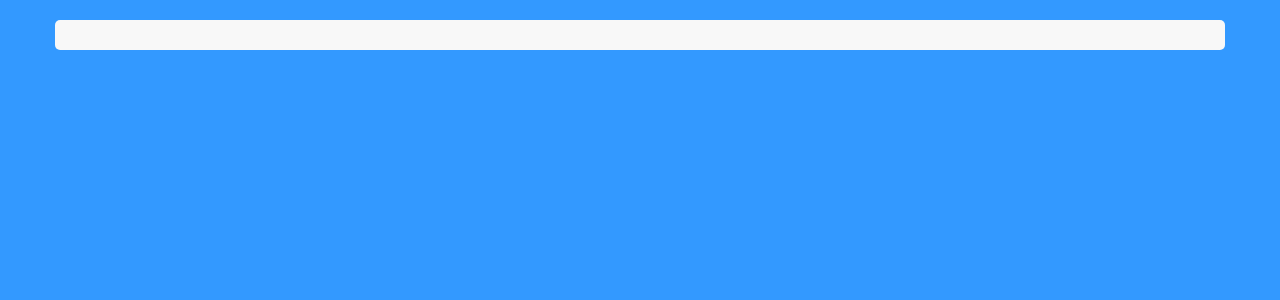
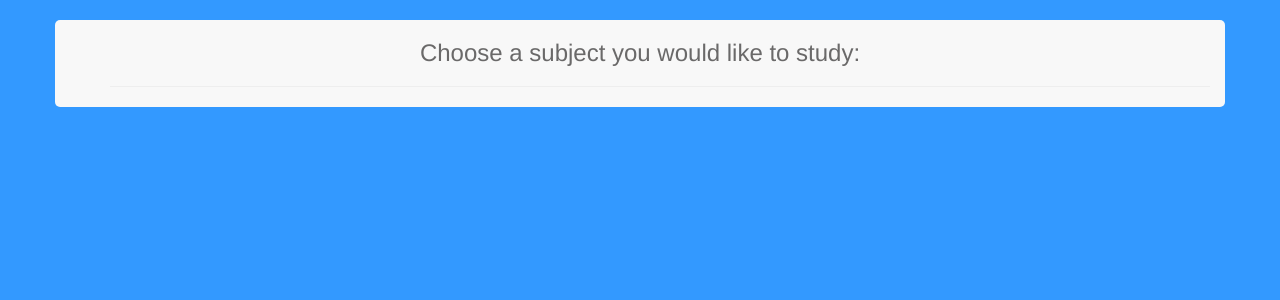
Before and after one commit to AsicsKoki/danica, a PHP site: page /study.php in a window 1280 px wide. Shown: the part 64-364 px from the top of the page. Run offline with PHP 8.4, Linux system fonts and the light colour scheme; the visitor is signed in with stand-in values (Sample User, id 1); data that the repository does not hold is empty; some libraries are stand-ins or nearby versions.

Commit message:
-dodala linije i tako to, za dizajn samo

```diff
--- a/study.php
+++ b/study.php
@@ -55,13 +55,14 @@
 		</div>
 		<div class="container">
 			<div class="row">
-				<div class="col-md-12 col-lg-12 col-sm-12 col-xs-12 content"><br/>
-					<ul>
+				<div class="col-md-12 col-lg-12 col-sm-12 col-xs-12 content">
+					<center><h3 content>Choose a subject you would like to study:</h3></center>
+					<ul><hr>
 					<?php
 
 					 	while($subject = mysql_fetch_assoc($subjects)) {
 							?>
-							<li><a href="#"><b><?php echo $subject['subject_name']; ?></b></a> <br/><?php echo $subject['subject_description']; ?><?php  ?><br/><br/></li>
+							<li><a href="#"><b><?php echo $subject['subject_name']; ?></b></a> <br/><?php echo $subject['subject_description']; ?><?php  ?><br/><br/></li><hr/>
 						<?php
 					 	}
 					?>
```
